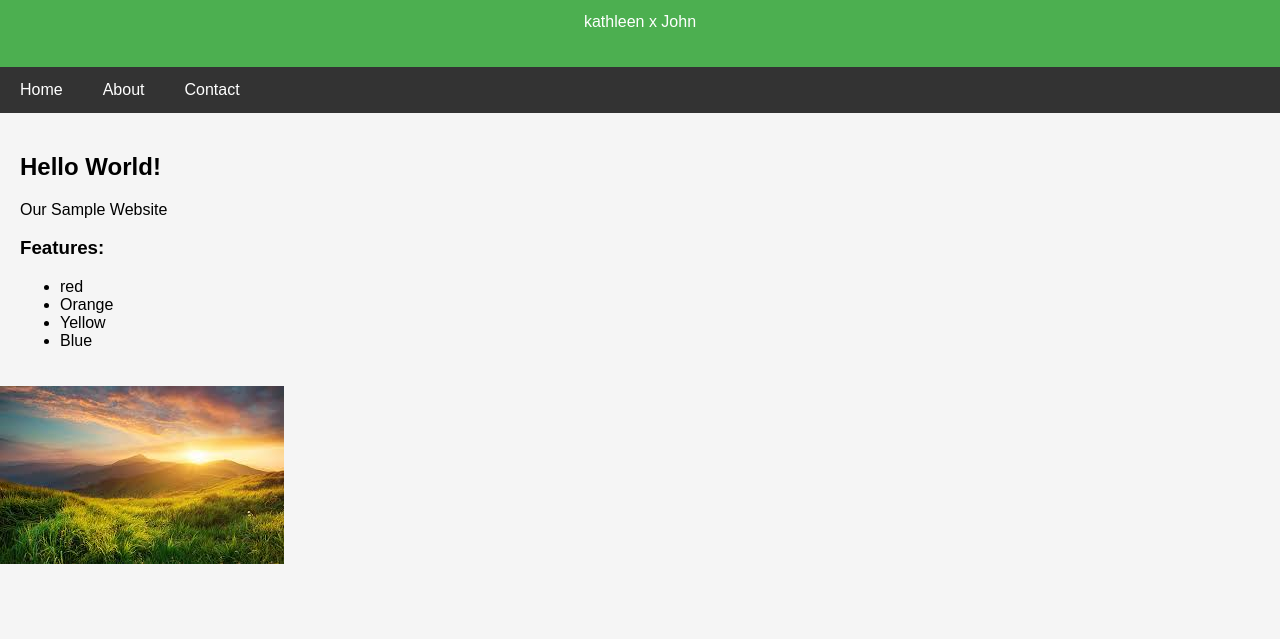
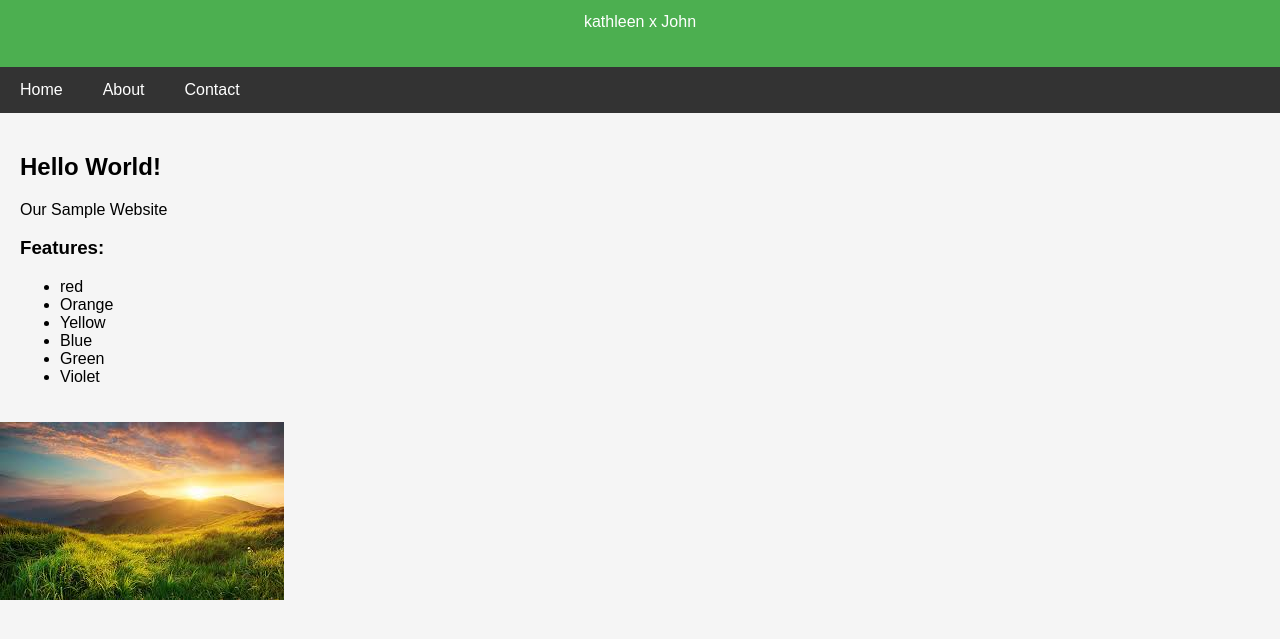
Before and after one commit to Jm-D-031/PELEC201-DORADO-IBARROLA-activity4, a plain HTML site: page INDEX.html in a window 1280 px wide. Shown: the part 121-760 px from the top of the page. Drawn offline with Linux system fonts and the light colour scheme.

Commit message:
Update INDEX.html

```diff
--- a/INDEX.html
+++ b/INDEX.html
@@ -74,6 +74,8 @@
             <li>Orange</li>
             <li>Yellow</li>
             <li>Blue</li>
+            <li>Green</li>
+            <li>Violet</li>
 
         </ul>
     </main>
```
